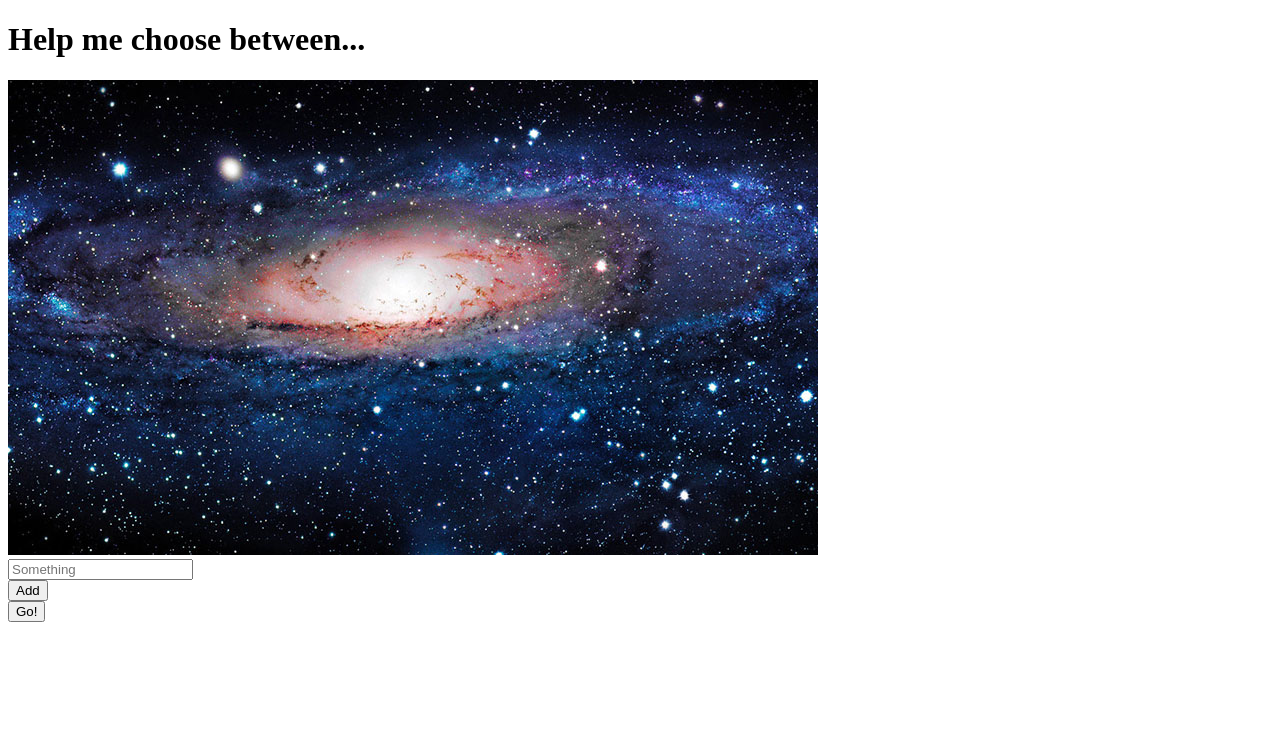
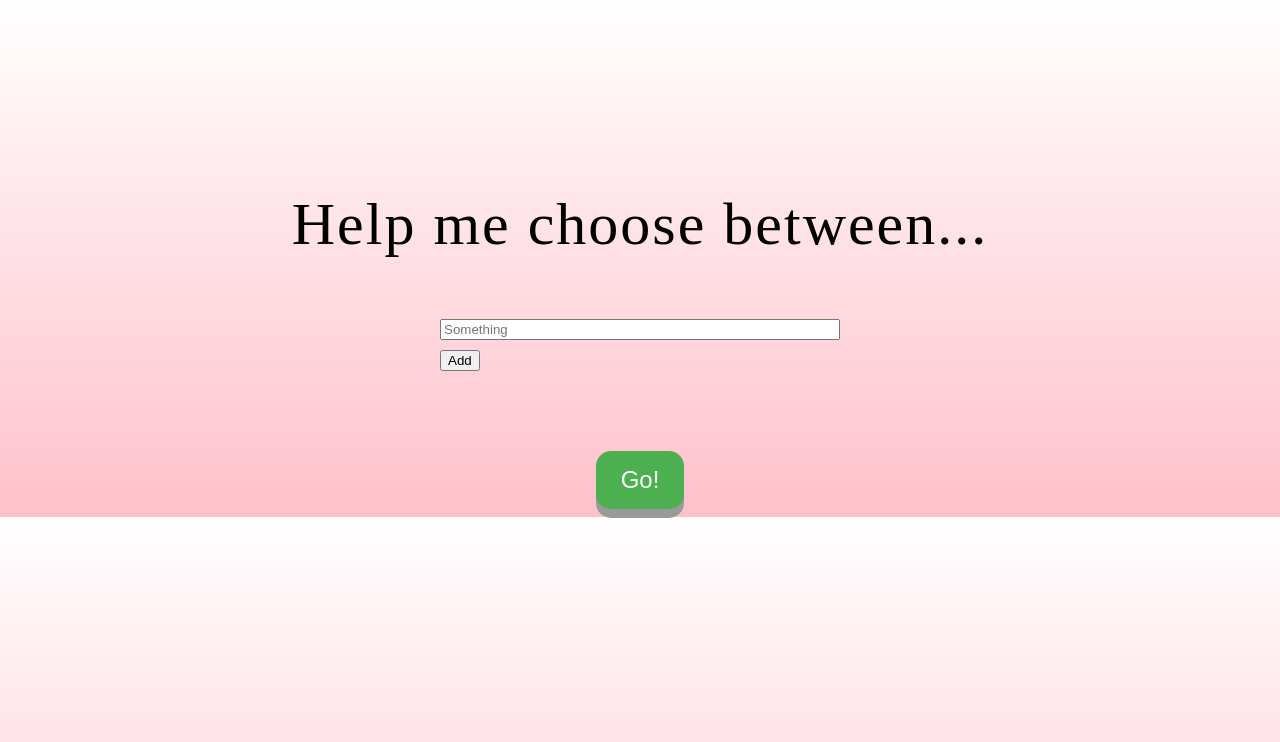
Before and after one commit to ninamansson/help-me-choose, a plain HTML site: page index.html in a window 1280 px wide. Drawn offline with Linux system fonts and the light colour scheme.

Commit message:
Adding CSS

```diff
--- a/index.html
+++ b/index.html
@@ -3,16 +3,16 @@
 	<head>
 		<meta charset="UTF-8">
 		<title>Help me choose</title>
+		<link rel="stylesheet" href="./styles.css" type="text/css">
 	</head>
 	<body>
 		<h1>Help me choose between...</h1>
-		<img src="./Images/universe.jpg">
-		<div>
-			<div>
+		<div class="inputsection">
+			<div class="inputs">
 				<input placeholder="Something"></input>
 			</div>
-			<button>Add</button>
+			<button class="addOption" class="button">Add</button>
 		</div>
-		<button>Go!</button>
+		<button class="button">Go!</button>
 	</body>
 </html>
--- /dev/null
+++ b/styles.css
@@ -0,0 +1,56 @@
+body {
+	display: flex;
+	flex-direction: column;
+	justify-content: center;
+	align-items: center;
+	margin-top: 150px;
+	background: linear-gradient(white, pink);
+}
+
+h1 {
+	font-weight: lighter;
+	font-size: 60px;
+	letter-spacing: 2px;
+	margin-bottom: 0px;
+
+}
+
+.inputsection {
+	margin: 50px 0px 80px 0px;
+	width: 400px;
+}
+
+.inputs {
+	width: inherit;
+	display: flex;
+	flex-direction: column;
+}
+
+input {
+	margin-top: 10px;
+}
+
+.addOption {
+	margin-top: 10px;
+}
+
+.button {
+  padding: 15px 25px;
+  font-size: 24px;
+  text-align: center;
+  cursor: pointer;
+  outline: none;
+  color: #fff;
+  background-color: #4CAF50;
+  border: none;
+  border-radius: 15px;
+  box-shadow: 0 9px #999;
+}
+
+.button:hover {background-color: #3e8e41}
+
+.button:active {
+  background-color: #3e8e41;
+  box-shadow: 0 5px #666;
+  transform: translateY(4px);
+}
```
